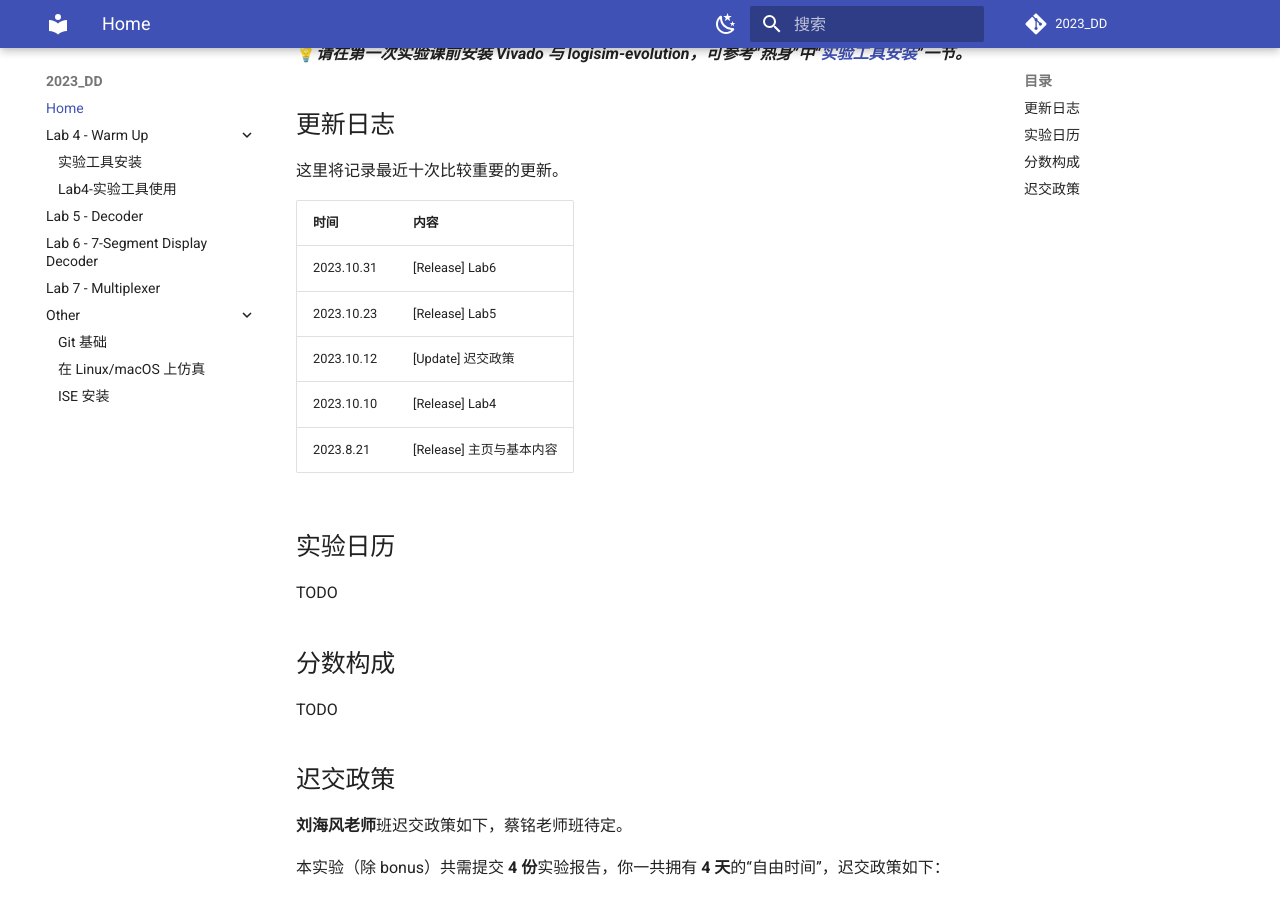
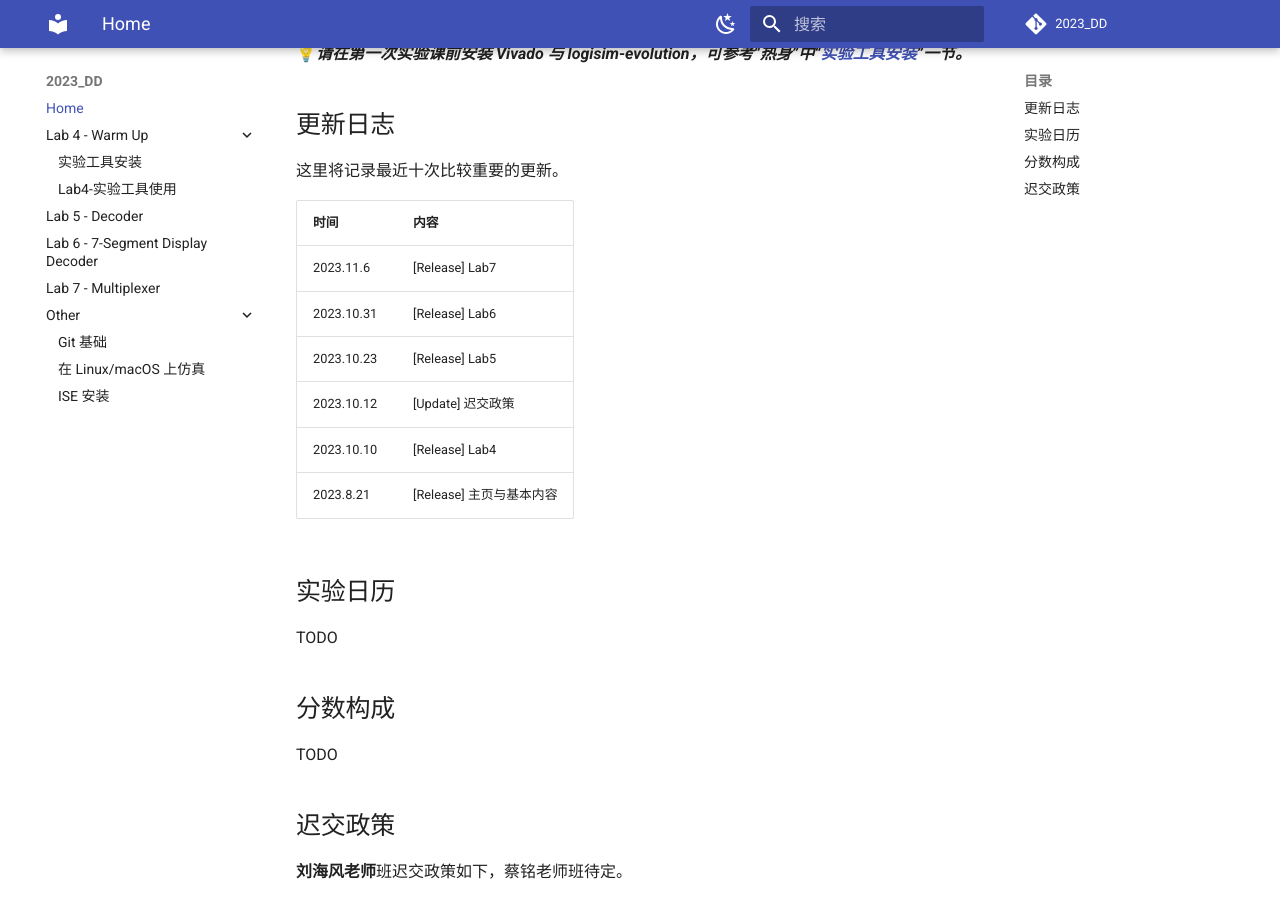
Before and after one commit to Guahao31/2023_DD, an MkDocs documentation site: the page built from docs/index.md, in a window 1280 px wide and 900 px high, scrolled down 458 px. Built offline with MkDocs 1.6.1 and Material for MkDocs 9.7.7, drawn with Linux system fonts in a browser that asks for light colours; a script that is not in the unit is left out; comment, search, counter and statistics services are not loaded.

Commit message:
release: lab7

```diff
--- a/docs/index.md
+++ b/docs/index.md
@@ -20,6 +20,7 @@
 
 | 时间 | 内容 |
 | --- | :------------------------------------ |
+| 2023.11.6 | [Release] Lab7 |
 | 2023.10.31 | [Release] Lab6 |
 | 2023.10.23 | [Release] Lab5 |
 | 2023.10.12 | [Update] 迟交政策 |
```
